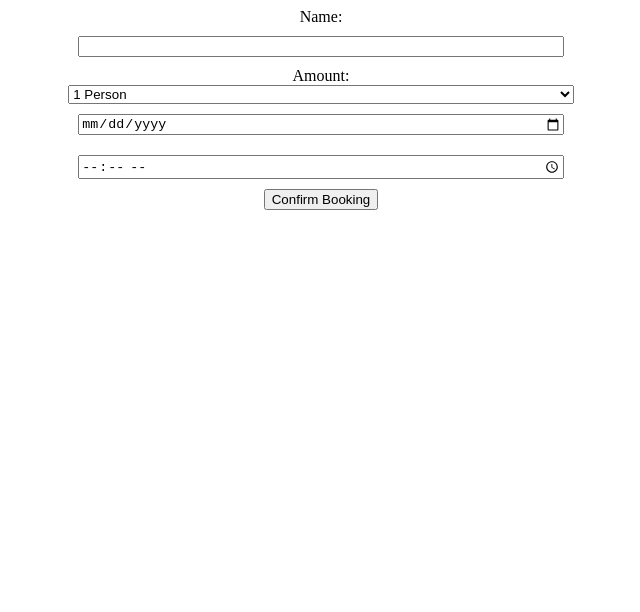
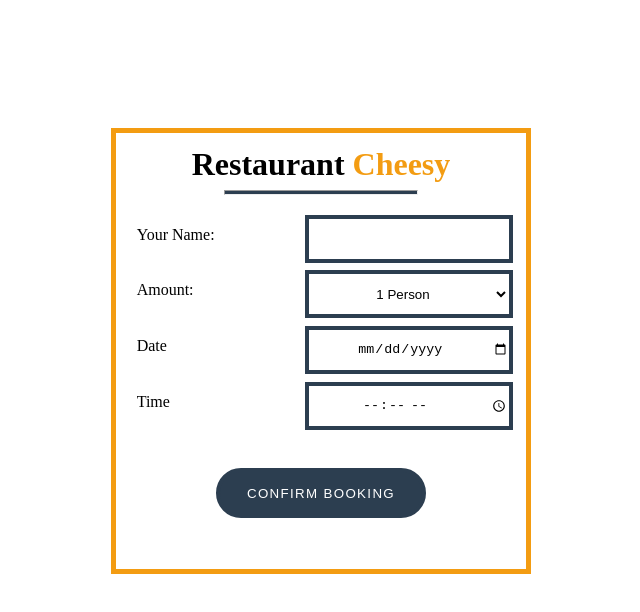
Before and after one commit to BloodBusk/CheesyBooking, a plain HTML site: page index.html in a window 1280 px wide. Shown: the whole page, without its empty margins (319-959 px from the left). Drawn offline with Linux system fonts and the light colour scheme.

Commit message:
final version

```diff
--- a/index.html
+++ b/index.html
@@ -10,9 +10,14 @@
 
 <body>
     <main>
+        <h1>Restaurant <span class="orangeText">Cheesy</span></h1>
+        <hr class="line">
         <div id="CalendarContainer">
-            <label>Name:</label>
+            <div class="optionBox">
+                <label>Your Name:</label>
                 <input type="text" id="nameText">
+            </div>
+            <div class="optionBox">
                 <label>Amount:</label>
                 <select name="select" id="amountText">
                     <option value="1">1 Person</option>
@@ -21,11 +26,22 @@
                     <option value="4">4 Person</option>
                     <option value="5">5 Person</option>
                 </select>
+            </div>
+            <div class="optionBox">
+                <label>Date</label>
                 <input type="date" id="date">
+            </div>
+            <div class="optionBox">
+                <label>Time</label>
                 <input type="time" id="time">
             </div>
+        </div>
+        <div id="confirmBox">
             <button id="confirmBtn">Confirm Booking</button>
-        <div id="confirmationText"></div>
+        </div>
+        <div>
+            <p id="confirmationText"></p>
+        </div>
     </main>
 
 
--- a/javascript.js
+++ b/javascript.js
@@ -15,13 +15,14 @@ let bookingInfo = {
 }
 let bookingDate = [];
 
+//shows booking information
 let showDate = () => {
     for (let b of bookingDate) {
         $("confirmationText").innerHTML = `Congratulations! you have booking a table on ${b.date} at ${b.time}, booked by ${b.name} with a party of ${b.amount} people.`;
     }
 }
 
-//boolean local storage
+//boolean local storage enabled and catches exceptions
 const isLocalStorageEnabled = () => {
     let foo = "bar";
     try {
@@ -33,6 +34,7 @@ const isLocalStorageEnabled = () => {
     }
 }
 
+//sets values to correct object, pushes into array when isLocalStorageEnabled = true, and sets items in localStorage
 let writeDate = () => {
     if (isLocalStorageEnabled) {
         $("confirmBtn").addEventListener("click", () => {
@@ -53,8 +55,10 @@ let writeDate = () => {
 
 }
 
+//runs on load
 let main = () => {
     writeDate();
+    showDate();
 }
 
 window.addEventListener("load", main);
--- a/style.css
+++ b/style.css
@@ -1,15 +1,95 @@
-
-#CalendarContainer {
-    display: flex;
-    flex-direction: column;
-    width: 40%;
-    margin: auto;
-}
-
-input {
-    margin: 10px;
+*{
+    padding: 0;
+    margin: 0;
 }
 
 main {
     text-align: center;
+    width: 30%;
+    height: 100%;
+    margin: 10% auto auto auto;
+    padding:1%;
+    border: 5px solid #F39C12;
 }
+
+h1 {
+    margin: 0% 0% 10% 0%;
+}
+
+.orangeText {
+    color:#F39C12;
+}
+
+.line {
+    margin:-8% auto 5% auto;
+    width: 50%;
+    height: 3px;
+    background-color: #2C3E50;
+}
+
+ul {
+    border: 1px solid black;
+    width: 10%;
+    margin: auto;
+    overflow-y: scroll;
+    max-height: 200px;
+}
+
+.date {
+    list-style: none;
+    padding: 5px;
+    cursor: pointer;
+    text-align: center;
+}
+
+.date:hover{
+    background-color: #dfe6e9;
+}
+
+.toggleOff{
+    display: none;
+}
+
+#dropDownBtn {
+    padding: 10px;
+    width:120px;
+    height: 48px;
+    width: 208px;
+}
+
+.optionBox {
+    display:flex;
+    justify-content: space-between;
+    line-height: 40px;
+    text-align: center;
+    margin: 2% 0% 0% 2%
+}
+
+input, button, select {
+    height: 40px;
+    width: 200px;
+    border-radius: 0px;
+    border: 4px solid #2C3E50;
+    background-color: white;
+    text-align:center;
+}
+
+select {
+    height:48px;
+    width: 208px
+}
+
+#confirmBtn {
+    padding: 10px;
+    height: 50px;
+    width: 210px;
+    background-color: #2C3E50;
+    border-radius: 25px;
+    text-transform: uppercase;
+    color:white;
+    letter-spacing: .1em;
+}
+
+#confirmBox {
+    margin:10%;
+}
```
Lines whose indentation alone changed are shown as unchanged.
